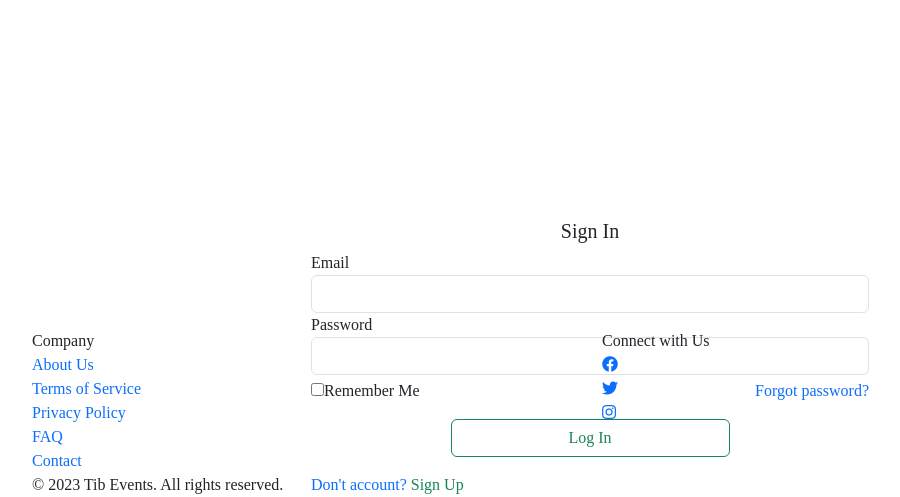
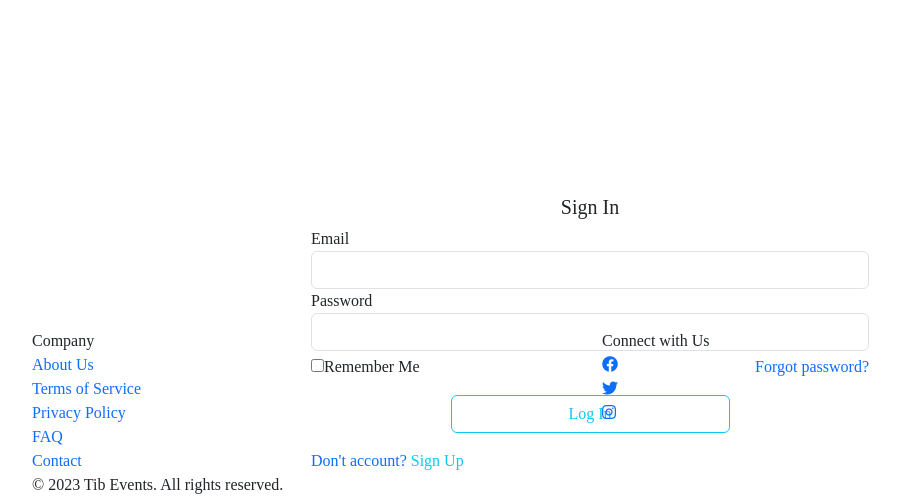
Before and after one commit to tmoris/moristickets, a Flask app: page /login in a window 1280 px wide. Shown: the part 303-800 px from the top of the page, without its empty margins (50-950 px from the left). Run offline with Flask 3, Linux system fonts and the light colour scheme; some libraries are stand-ins or nearby versions.

Commit message:
Add text-info class

```diff
--- a/app/templates/user/login.html
+++ b/app/templates/user/login.html
@@ -1,30 +1,28 @@
-{% extends "base.html" %}
-{% from "error_fields.html" import render_field %}
-
-{% block content %}
+{% extends "base.html" %} {% from "error_fields.html" import render_field %} {%
+block content %}
 <div class="container">
-	<section class="w-50 m-auto">
+  <section class="w-50 m-auto mt-4 mb-4">
     <h1 class="text-center h5">{{ title }}</h1>
     <form action="" method="POST">
       <div class="form-group">
         {{form.hidden_tag()}}
       </div>
 
-			{{ render_field(form.email) }}
-			{{ render_field(form.password) }}
+      {{ render_field(form.email) }} {{ render_field(form.password) }}
       <div class="form-group d-flex justify-content-between mb-1 mt-1">
-
         <div class="remember">
           {{ form.remember_me(class="form-input-check") }}{{
           form.remember_me.label(class="form-control-label") }}
         </div>
         <a href="#"> Forgot password?</a>
       </div>
-			<div class="form-group  d-flex  justify-content-center mb-3 mt-3">
-				{{form.submit(class="btn btn-outline-success w-50")}}
+      <div class="form-group d-flex justify-content-center mb-3 mt-3">
+        {{form.submit(class="btn btn-outline-info w-50")}}
       </div>
     </form>
-		<a href="{{url_for('user.register')}}">Don't account? <span class="text-success">Sign Up</span> </a>
+    <a href="{{url_for('user.register')}}"
+      >Don't account? <span class="text-info">Sign Up</span>
+    </a>
   </section>
 </div>
 {% endblock %}
```
Also changed, not shown: app/templates/user/register.html (+9 -12 lines). Lines whose indentation alone changed are shown as unchanged.
